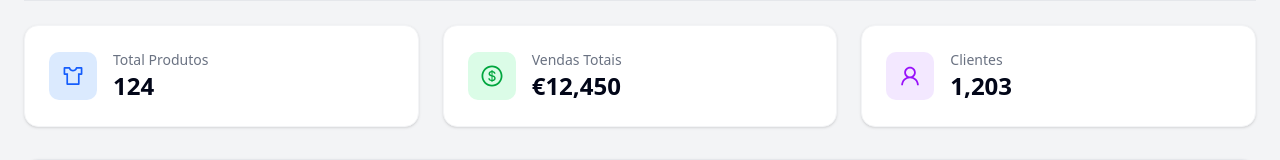
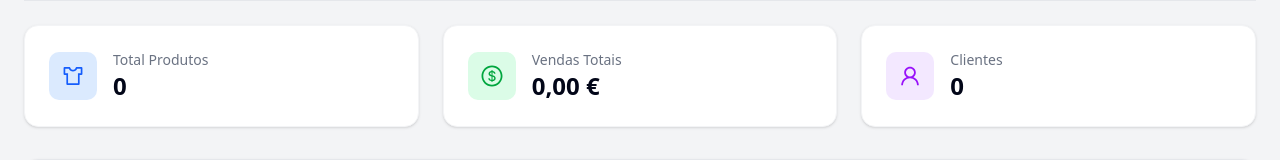
Before and after one commit to Juels0nB/Mambini-Store, a React (Vite) app in the folder mambini-app/: page /admin in a window 1280 px wide. Shown: the part 210-370 px from the top of the page. Built offline with nearby package versions, Linux system fonts and the light colour scheme; no server answers.

Commit message:
Dado dashboard atualizados

```diff
--- a/mambini-app/src/Pages/Admin/AdminDashboard.tsx
+++ b/mambini-app/src/Pages/Admin/AdminDashboard.tsx
@@ -1,15 +1,74 @@
-import { useState } from "react";
+import { useState, useEffect } from "react";
 import ProductList from "./ProductList";
 import ProductForm from "./ProductForm";
 import OrderList from "./OrderList";
 import { AiOutlinePlus, AiOutlineUnorderedList, AiOutlineDollar, AiOutlineSkin, AiOutlineUser, AiOutlineShoppingCart } from "react-icons/ai";
+import { getProducts } from "../../api/productApi";
+import { getAllOrders } from "../../api/orderApi";
 
 type TabType = "products" | "orders";
 type ProductViewType = "list" | "form";
 
+interface DashboardStats {
+    totalProducts: number;
+    totalSales: number;
+    totalCustomers: number;
+}
+
 export default function AdminDashboard() {
     const [activeTab, setActiveTab] = useState<TabType>("products");
     const [productView, setProductView] = useState<ProductViewType>("list");
+    const [stats, setStats] = useState<DashboardStats>({
+        totalProducts: 0,
+        totalSales: 0,
+        totalCustomers: 0,
+    });
+    const [loadingStats, setLoadingStats] = useState(true);
+
+    useEffect(() => {
+        const loadStats = async () => {
+            try {
+                setLoadingStats(true);
+
+                // Carregar produtos e encomendas em paralelo
+                const [products, orders] = await Promise.all([
+                    getProducts(),
+                    getAllOrders(),
+                ]);
+
+                // Calcular estatísticas
+                const totalProducts = products.length;
+
+                // Somar todas as vendas
+                const totalSales = orders.reduce((sum, order) => sum + order.total_amount, 0);
+
+                // Contar clientes únicos (user_id únicos)
+                const uniqueCustomers = new Set(orders.map(order => order.user_id));
+                const totalCustomers = uniqueCustomers.size;
+
+                setStats({
+                    totalProducts,
+                    totalSales,
+                    totalCustomers,
+                });
+            } catch (error: any) {
+                console.error("Erro ao carregar estatísticas:", error);
+                // Em caso de erro, manter valores em 0
+            } finally {
+                setLoadingStats(false);
+            }
+        };
+
+        loadStats();
+    }, []);
+
+    const formatCurrency = (amount: number) => {
+        return new Intl.NumberFormat("pt-PT", {
+            style: "currency",
+            currency: "EUR",
+            minimumFractionDigits: 2,
+        }).format(amount);
+    };
 
     return (
         <div className="min-h-screen bg-gray-100 p-6">
@@ -65,27 +124,45 @@ export default function AdminDashboard() {
                     </nav>
                 </div>
 
-                {/* Estatísticas (Mock) */}
+                {/* Estatísticas */}
                 <div className="grid grid-cols-1 md:grid-cols-3 gap-6 mb-8">
                     <div className="bg-white p-6 rounded-xl shadow-sm border border-gray-100 flex items-center gap-4">
                         <div className="p-3 bg-blue-100 text-blue-600 rounded-lg text-2xl"><AiOutlineSkin /></div>
                         <div>
                             <p className="text-gray-500 text-sm">Total Produtos</p>
-                            <h3 className="text-2xl font-bold">124</h3>
+                            <h3 className="text-2xl font-bold">
+                                {loadingStats ? (
+                                    <span className="text-gray-400">...</span>
+                                ) : (
+                                    stats.totalProducts.toLocaleString("pt-PT")
+                                )}
+                            </h3>
                         </div>
                     </div>
                     <div className="bg-white p-6 rounded-xl shadow-sm border border-gray-100 flex items-center gap-4">
                         <div className="p-3 bg-green-100 text-green-600 rounded-lg text-2xl"><AiOutlineDollar /></div>
                         <div>
                             <p className="text-gray-500 text-sm">Vendas Totais</p>
-                            <h3 className="text-2xl font-bold">€12,450</h3>
+                            <h3 className="text-2xl font-bold">
+                                {loadingStats ? (
+                                    <span className="text-gray-400">...</span>
+                                ) : (
+                                    formatCurrency(stats.totalSales)
+                                )}
+                            </h3>
                         </div>
                     </div>
                     <div className="bg-white p-6 rounded-xl shadow-sm border border-gray-100 flex items-center gap-4">
                         <div className="p-3 bg-purple-100 text-purple-600 rounded-lg text-2xl"><AiOutlineUser /></div>
                         <div>
                             <p className="text-gray-500 text-sm">Clientes</p>
-                            <h3 className="text-2xl font-bold">1,203</h3>
+                            <h3 className="text-2xl font-bold">
+                                {loadingStats ? (
+                                    <span className="text-gray-400">...</span>
+                                ) : (
+                                    stats.totalCustomers.toLocaleString("pt-PT")
+                                )}
+                            </h3>
                         </div>
                     </div>
                 </div>
```
